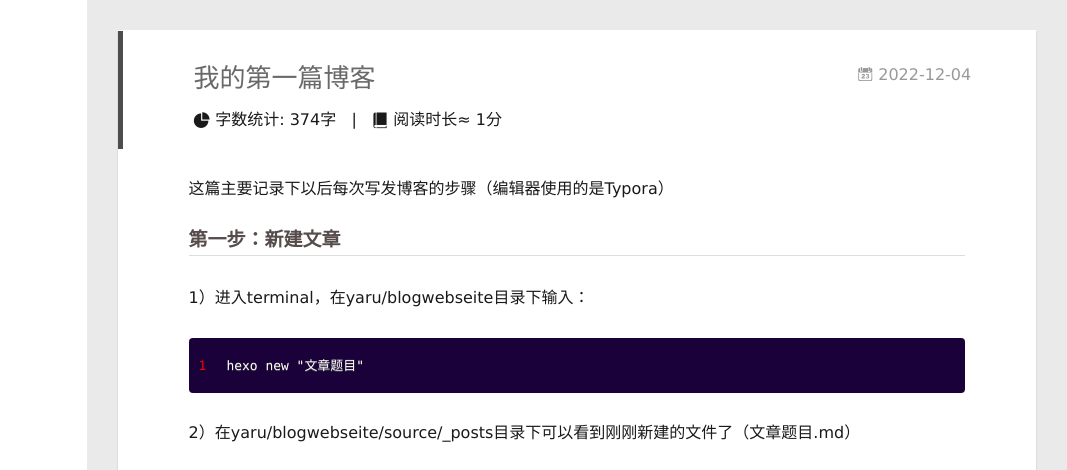
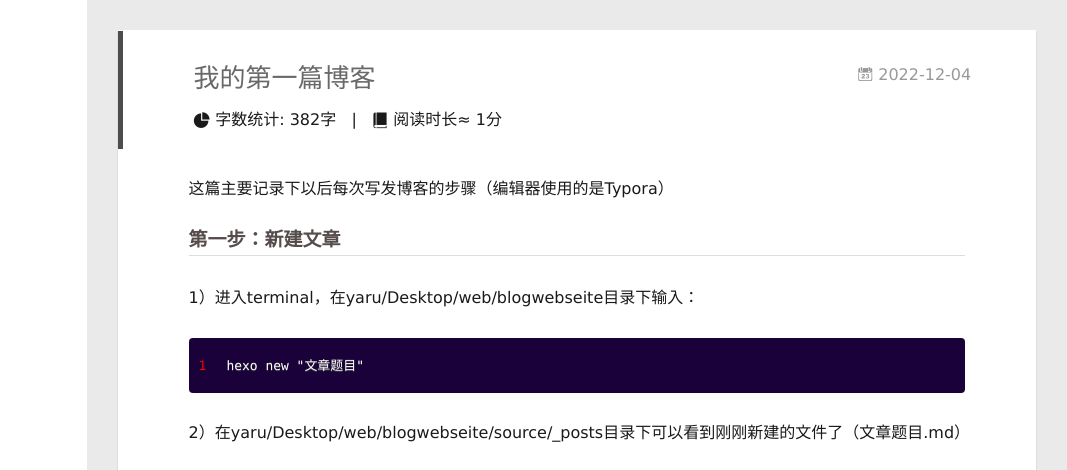
Before and after one commit to Jaaaru/Jaaaru.github.io, a plain HTML site: page 2022/12/04/我的第一篇博客/index.html in a window 1280 px wide. Shown: the top 470 px of the page, 213-1280 px from the left. Drawn offline with Linux system fonts and the light colour scheme; some packages are replaced by stand-ins of ours; a script that the page names is missing.

Commit message:
Site updated: 2022-12-04 22:53:27

```diff
--- a/2022/12/04/我的第一篇博客/index.html
+++ b/2022/12/04/我的第一篇博客/index.html
@@ -10,15 +10,15 @@
   <meta name="generator" content="hexo-theme-yilia-plus">
   <meta name="viewport" content="width=device-width, initial-scale=1, maximum-scale=1">
 
-  <meta name="description" content="这篇主要记录下以后每次写发博客的步骤（编辑器使用的是Typora） 第一步：新建文章1）进入terminal，在yaru&#x2F;blogwebseite目录下输入： 1hexo new &quot;文章题目&quot;  2）在yaru&#x2F;blogwebseite&#x2F;source&#x2F;_posts目录下可以看到刚刚新建的文件了（文章题目.md） 3）在文件中编辑文章即可">
+  <meta name="description" content="这篇主要记录下以后每次写发博客的步骤（编辑器使用的是Typora） 第一步：新建文章1）进入terminal，在yaru&#x2F;Desktop&#x2F;web&#x2F;blogwebseite目录下输入： 1hexo new &quot;文章题目&quot;  2）在yaru&#x2F;Desktop&#x2F;web&#x2F;blogwebseite&#x2F;source&#x2F;">
 <meta property="og:type" content="article">
 <meta property="og:title" content="我的第一篇博客">
 <meta property="og:url" content="http://example.com/2022/12/04/%E6%88%91%E7%9A%84%E7%AC%AC%E4%B8%80%E7%AF%87%E5%8D%9A%E5%AE%A2/index.html">
 <meta property="og:site_name" content="Yaru‘blog">
-<meta property="og:description" content="这篇主要记录下以后每次写发博客的步骤（编辑器使用的是Typora） 第一步：新建文章1）进入terminal，在yaru&#x2F;blogwebseite目录下输入： 1hexo new &quot;文章题目&quot;  2）在yaru&#x2F;blogwebseite&#x2F;source&#x2F;_posts目录下可以看到刚刚新建的文件了（文章题目.md） 3）在文件中编辑文章即可">
+<meta property="og:description" content="这篇主要记录下以后每次写发博客的步骤（编辑器使用的是Typora） 第一步：新建文章1）进入terminal，在yaru&#x2F;Desktop&#x2F;web&#x2F;blogwebseite目录下输入： 1hexo new &quot;文章题目&quot;  2）在yaru&#x2F;Desktop&#x2F;web&#x2F;blogwebseite&#x2F;source&#x2F;">
 <meta property="og:locale" content="zh_CN">
 <meta property="article:published_time" content="2022-12-04T11:37:16.000Z">
-<meta property="article:modified_time" content="2022-12-04T12:02:32.263Z">
+<meta property="article:modified_time" content="2022-12-04T21:53:03.483Z">
 <meta property="article:author" content="Yaru">
 <meta property="article:tag" content="hexo使用">
 <meta name="twitter:card" content="summary">
@@ -147,7 +147,7 @@
       <!-- 百度字体平台:http://fontstore.baidu.com/static/editor/index.html -->
       <i class="icon-statistics"></i>
       <span class="post-meta-item-text"> 字数统计:</span>
-      <span class="post-count">374字</span>
+      <span class="post-count">382字</span>
     </span>
   </span>
 
@@ -168,10 +168,10 @@
   <div class="article-entry" itemprop="articleBody">
 
     <p>这篇主要记录下以后每次写发博客的步骤（编辑器使用的是Typora）</p>
-<h3 id="第一步：新建文章"><a href="#第一步：新建文章" class="headerlink" title="第一步：新建文章"></a>第一步：新建文章</h3><p>1）进入terminal，在yaru&#x2F;blogwebseite目录下输入：</p>
+<h3 id="第一步：新建文章"><a href="#第一步：新建文章" class="headerlink" title="第一步：新建文章"></a>第一步：新建文章</h3><p>1）进入terminal，在yaru&#x2F;Desktop&#x2F;web&#x2F;blogwebseite目录下输入：</p>
 <figure class="highlight plaintext"><table><tr><td class="gutter"><pre><span class="line">1</span><br></pre></td><td class="code"><pre><span class="line">hexo new &quot;文章题目&quot;</span><br></pre></td></tr></table></figure>
 
-<p>2）在yaru&#x2F;blogwebseite&#x2F;source&#x2F;_posts目录下可以看到刚刚新建的文件了（文章题目.md）</p>
+<p>2）在yaru&#x2F;Desktop&#x2F;web&#x2F;blogwebseite&#x2F;source&#x2F;_posts目录下可以看到刚刚新建的文件了（文章题目.md）</p>
 <p>3）在文件中编辑文章即可</p>
 <h3 id="第二步：给文章添加分类和标签"><a href="#第二步：给文章添加分类和标签" class="headerlink" title="第二步：给文章添加分类和标签"></a>第二步：给文章添加分类和标签</h3><p>1）在 <code>文章题目.md </code>文件中设置tags 和categories属性</p>
 <figure class="highlight plaintext"><table><tr><td class="gutter"><pre><span class="line">1</span><br><span class="line">2</span><br><span class="line">3</span><br><span class="line">4</span><br><span class="line">5</span><br><span class="line">6</span><br></pre></td><td class="code"><pre><span class="line">title: 文章题目</span><br><span class="line">date: 2018-08-02 11:41:10</span><br><span class="line">tags:</span><br><span class="line">- 博客           //多个标签可以这样添加</span><br><span class="line">- hexo</span><br><span class="line">categories: web前端</span><br></pre></td></tr></table></figure>
```
Also changed, not shown: index.html (+2 -2 lines).
